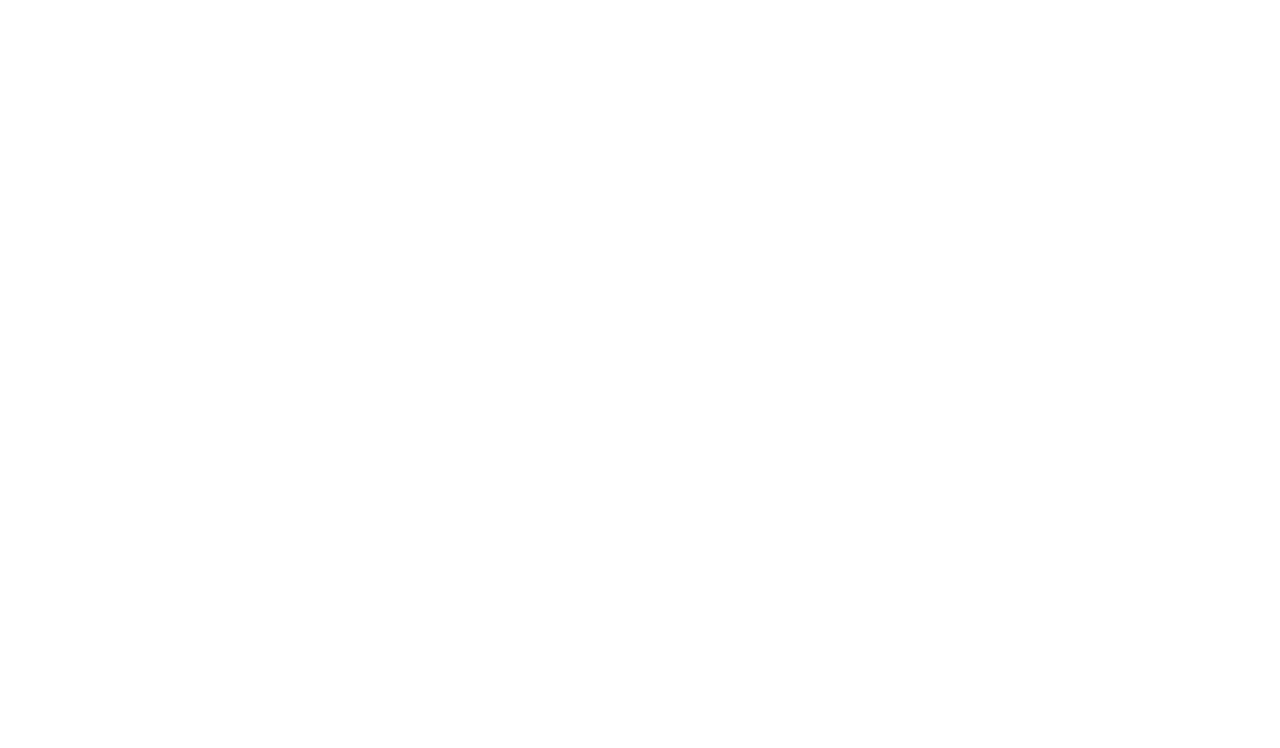
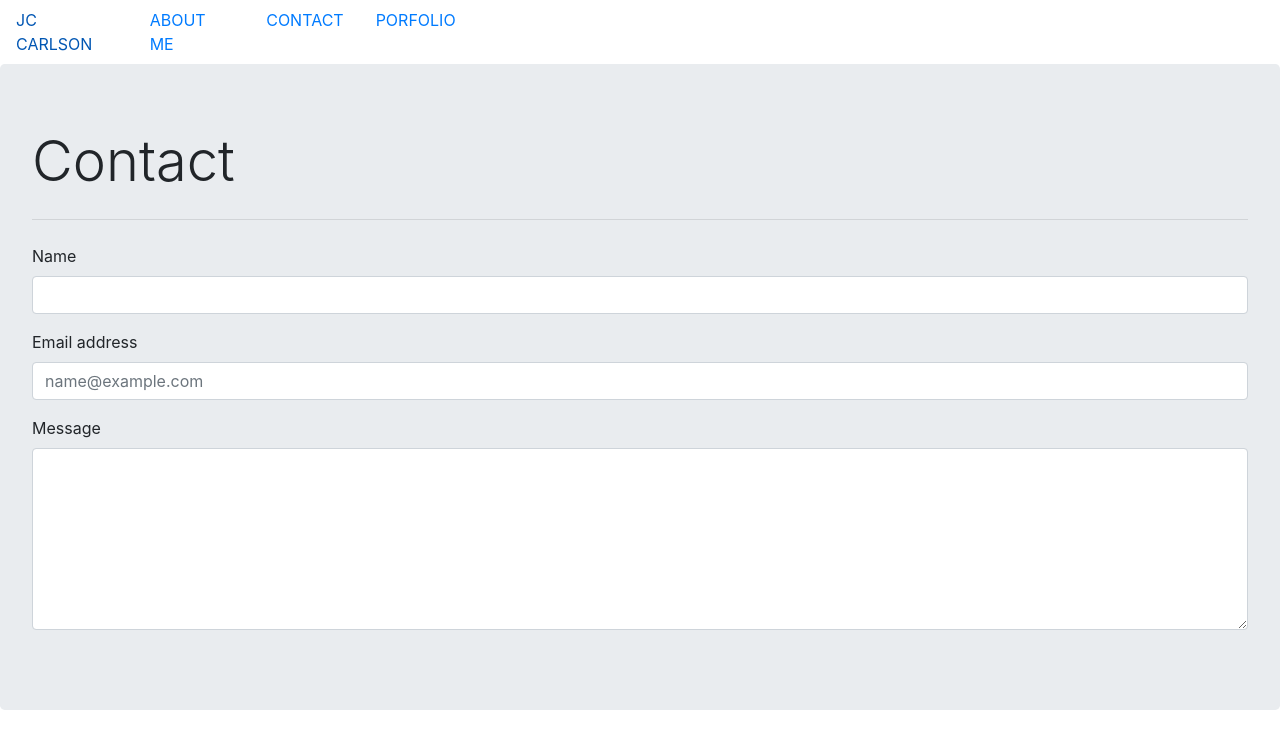
Before and after one commit to jccarlson27/HW-W2-Responsive-Portfolio, a plain HTML site: page contact.html in a window 1280 px wide. Drawn offline with nearby package versions, Linux system fonts and the light colour scheme.

Commit message:
complete pages with nav bars and jumbotrons

```diff
--- a/contact.html
+++ b/contact.html
@@ -0,0 +1,51 @@
+<!DOCTYPE html>
+<html lang="en">
+
+<head>
+    <meta charset="UTF-8">
+    <meta name="viewport" content="width=device-width, initial-scale=1.0">
+    <meta http-equiv="X-UA-Compatible" content="ie=edge">
+    <title>CONTACT</title>
+    <link rel="stylesheet" href="https://maxcdn.bootstrapcdn.com/bootstrap/4.0.0/css/bootstrap.min.css">
+    <link rel="stylesheet" href="https://stackpath.bootstrapcdn.com/font-awesome/4.7.0/css/font-awesome.min.css">
+</head>
+
+<body>
+    <ul class="nav">
+        <li class="nav-item">
+            <a class="nav-link active col-xs-12 col-md-6 col-xl-9 " href="#">JC CARLSON</a>
+        </li>
+        <li class="nav-item">
+            <a class="nav-link col-xs-4 col-md-2 col-xl-1" href="#">ABOUT ME</a>
+        </li>
+        <li class="nav-item">
+            <a class="nav-link col-xs-4 col-md-2 col-xl-1" href="#">CONTACT</a>
+        </li>
+        <li class="nav-item">
+            <a class="nav-link col-xs-4 col-md-2 col-xl-1" href="#">PORFOLIO</a>
+        </li>
+
+    </ul>
+    </nav>
+    <div class="jumbotron">
+        <h1 class="display-4">Contact</h1>
+        <hr class="my-4">
+        <form>
+            <div class="form-group">
+                <label for="formGroupExampleInput">Name</label>
+                <input type="text" class="form-control" id="formGroupExampleInput" placeholder="">
+              </div>
+            <div class="form-group">
+                <label for="exampleFormControlInput1">Email address</label>
+                <input type="email" class="form-control" id="exampleFormControlInput1" placeholder="name@example.com">
+            </div>
+
+            <div class="form-group">
+                <label for="exampleFormControlTextarea1">Message</label>
+                <textarea class="form-control" id="exampleFormControlTextarea1" rows="7"></textarea>
+            </div>
+        </form>
+    </div>
+</body>
+
+</html>
```
Also changed, not shown: index.html (+1 -2 lines), portfolio.html (+34 -0 lines).
